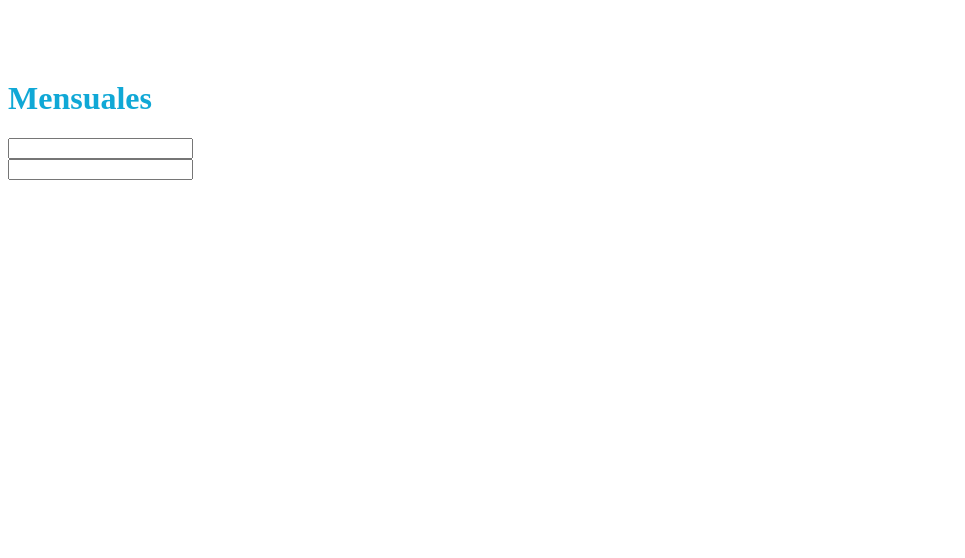
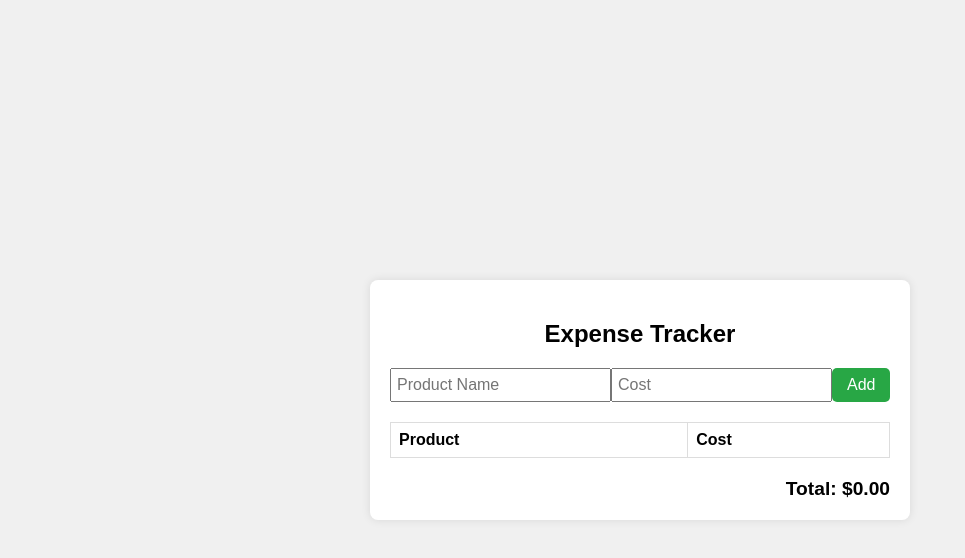
Before and after one commit to BSK-BE4T5/Alura_Latam, a plain HTML site: page CostControl/Index.html in a window 1280 px wide. Shown: the whole page, without its empty margins (0-965 px from the left). Drawn offline with Linux system fonts and the light colour scheme.

Commit message:
Changes made while offline

```diff
--- /dev/null
+++ b/CostControl/CSS/Index.css
@@ -0,0 +1,68 @@
+body {
+    font-family: Arial, sans-serif;
+    display: flex;
+    justify-content: center;
+    align-items: center;
+    height: 100vh;
+    background-color: #f0f0f0;
+    margin: 0;
+}
+
+.container {
+    background-color: white;
+    padding: 20px;
+    border-radius: 8px;
+    box-shadow: 0 0 10px rgba(0, 0, 0, 0.1);
+    width: 500px;
+}
+
+h2 {
+    text-align: center;
+}
+
+.form-group {
+    display: flex;
+    justify-content: space-between;
+    margin-bottom: 10px;
+}
+
+.form-group input {
+    padding: 5px;
+    font-size: 1em;
+}
+
+.form-group button {
+    background-color: #28a745;
+    color: white;
+    border: none;
+    padding: 8px 15px;
+    font-size: 1em;
+    border-radius: 5px;
+    cursor: pointer;
+}
+
+.form-group button:hover {
+    background-color: #218838;
+}
+
+table {
+    width: 100%;
+    margin-top: 20px;
+    border-collapse: collapse;
+}
+
+table, th, td {
+    border: 1px solid #dddddd;
+}
+
+th, td {
+    padding: 8px;
+    text-align: left;
+}
+
+.total {
+    text-align: right;
+    margin-top: 20px;
+    font-size: 1.2em;
+    font-weight: bold;
+}
--- a/CostControl/Index.html
+++ b/CostControl/Index.html
@@ -3,24 +3,38 @@
 <head>
     <meta charset="UTF-8">
     <meta name="viewport" content="width=device-width, initial-scale=1.0">
-    <title>Control de gastos</title>
+    <title>Expense Tracker</title>
+    <link rel="stylesheet" href="CSS/Index.css">
 </head>
 <body>
-    <div id="container">
-        <h1 style="color: white;">Control de gastos </h1>
-        <h1 style="color: rgb(16, 168, 214);">Mensuales</h1>
-        <div class="name-box">
-            <input type="text">
-        </div>
-        <div class="cost-box">
-            <input type="text">
-        </div>
-        <div class="submit-button">
 
-        </div>
+<div class="container">
+    <h2>Expense Tracker</h2>
 
+    <div class="form-group">
+        <input type="text" id="productName" placeholder="Product Name">
+        <input type="number" id="productCost" placeholder="Cost" min="0" step="0.01">
+        <button onclick="addExpense()">Add</button>
+    </div>
 
+    <table id="expenseTable">
+        <thead>
+            <tr>
+                <th>Product</th>
+                <th>Cost</th>
+            </tr>
+        </thead>
+        <tbody id="expenseBody">
+
+        </tbody>
+    </table>
+
+    <div class="total">
+        Total: $<span id="totalCost">0.00</span>
     </div>
+</div>
+
+<script src="Main.js"></script>
 
 </body>
 </html>
--- /dev/null
+++ b/CostControl/Main.js
@@ -0,0 +1,29 @@
+let total = 0;
+
+    function addExpense() {
+
+        const productName = document.getElementById('productName').value.trim();
+        const productCost = parseFloat(document.getElementById('productCost').value);
+
+        if (!productName || isNaN(productCost) || productCost <= 0) {
+            alert("Please enter a valid product name and cost.");
+            return;
+        }
+
+        // Add to table
+        const expenseTable = document.getElementById('expenseBody');
+        const row = expenseTable.insertRow();
+        const productCell = row.insertCell(0);
+        const costCell = row.insertCell(1);
+
+        productCell.textContent = productName;
+        costCell.textContent = `$${productCost.toFixed(2)}`;
+
+        // Update the total
+        total += productCost;
+        document.getElementById('totalCost').textContent = total.toFixed(2);
+
+        // Clear input fields
+        document.getElementById('productName').value = '';
+        document.getElementById('productCost').value = '';
+    }
```
